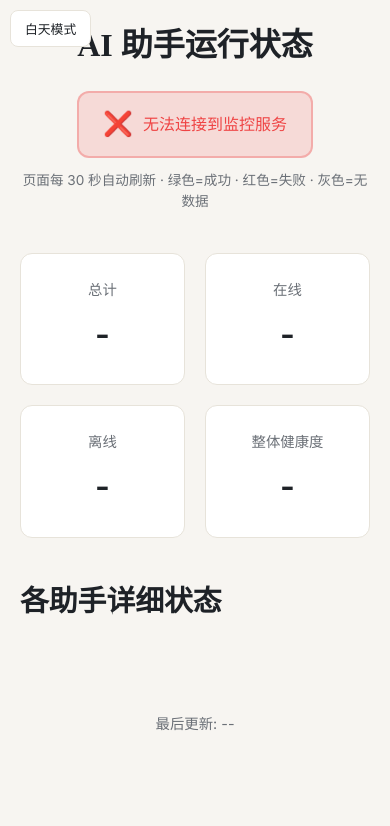
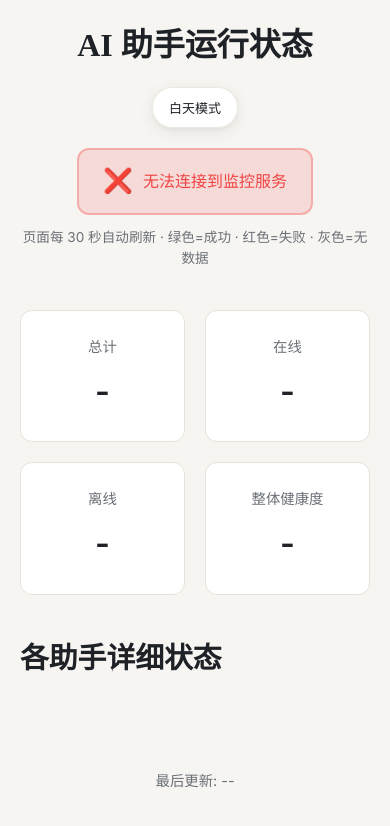
Before and after one commit to nushena/ai-model-health, a website: page public/index.html in a window 390 px wide. Both pictures are taken after a click on the button "自动切换". Drawn offline with Linux system fonts and the light colour scheme; no server answers.

Commit message:
优化主题切换按钮位置和设计
- 将按钮移至页面标题右侧,与'AI 助手运行状态'标题同行
- 重新设计为精美的玻璃态胶囊按钮
  * 24px圆角,半透明背景
  * 毛玻璃模糊效果(backdrop-filter)
  * 多层阴影营造悬浮感
  * 流畅的悬停和点击动画
- PC端标题和按钮横向排列
- 移动端改为垂直布局,按钮居中显示

```diff
--- a/public/css/style.css
+++ b/public/css/style.css
@@ -85,45 +85,58 @@ html.light-mode .footer {
   color: #6B7077;
 }
 
-html.light-mode .theme-toggle-btn {
-  background: #FFFFFF;
-  border-color: #E7E3DA;
-  color: #1E2227;
-}
-
-html.light-mode .theme-toggle-btn:hover {
-  background: #F7F5F1;
-  border-color: #3C5A78;
-}
-
 /* 主题切换按钮 */
 .theme-toggle-wrapper {
-  position: fixed;
-  top: 20px;
-  left: 20px;
-  z-index: 1000;
+  position: absolute;
+  right: 0;
 }
 
 .theme-toggle-btn {
   display: flex;
   align-items: center;
   gap: 8px;
-  padding: 10px 18px;
-  background: #252930;
-  border: 1px solid #353943;
-  border-radius: 8px;
+  padding: 12px 20px;
+  background: rgba(37, 41, 48, 0.95);
+  backdrop-filter: blur(12px);
+  border: 1px solid rgba(53, 57, 67, 0.8);
+  border-radius: 24px;
   color: #e5e7eb;
   font-size: 0.875rem;
   font-weight: 500;
   cursor: pointer;
-  transition: all 0.3s ease;
+  transition: all 0.3s cubic-bezier(0.4, 0, 0.2, 1);
   font-family: 'Inter', sans-serif;
+  box-shadow: 0 4px 16px rgba(0, 0, 0, 0.15),
+              0 2px 4px rgba(0, 0, 0, 0.1);
 }
 
 .theme-toggle-btn:hover {
-  background: #2d3139;
-  border-color: #3C5A78;
-  transform: translateY(-1px);
+  background: rgba(45, 49, 57, 0.98);
+  border-color: rgba(60, 90, 120, 0.8);
+  transform: translateY(-2px);
+  box-shadow: 0 8px 24px rgba(0, 0, 0, 0.25),
+              0 4px 8px rgba(0, 0, 0, 0.15);
+}
+
+.theme-toggle-btn:active {
+  transform: translateY(0);
+  box-shadow: 0 2px 8px rgba(0, 0, 0, 0.2);
+}
+
+html.light-mode .theme-toggle-btn {
+  background: rgba(255, 255, 255, 0.95);
+  backdrop-filter: blur(12px);
+  border-color: rgba(231, 227, 218, 0.8);
+  color: #1E2227;
+  box-shadow: 0 4px 16px rgba(0, 0, 0, 0.08),
+              0 2px 4px rgba(0, 0, 0, 0.04);
+}
+
+html.light-mode .theme-toggle-btn:hover {
+  background: rgba(247, 245, 241, 0.98);
+  border-color: rgba(60, 90, 120, 0.6);
+  box-shadow: 0 8px 24px rgba(0, 0, 0, 0.12),
+              0 4px 8px rgba(0, 0, 0, 0.06);
 }
 
 .container {
@@ -137,12 +150,20 @@ html.light-mode .theme-toggle-btn:hover {
   margin-bottom: 40px;
 }
 
+.header-top {
+  display: flex;
+  justify-content: center;
+  align-items: center;
+  position: relative;
+  margin-bottom: 20px;
+}
+
 .header h1 {
   font-family: 'Playfair Display', serif;
   font-size: 2.5rem;
   font-weight: 600;
   color: #ffffff;
-  margin-bottom: 20px;
+  margin: 0;
 }
 
 .header-note {
@@ -486,14 +507,19 @@ html.light-mode .theme-toggle-btn:hover {
 
 /* 响应式设计 */
 @media (max-width: 768px) {
+  .header-top {
+    flex-direction: column;
+    gap: 16px;
+  }
+
   .theme-toggle-wrapper {
-    top: 10px;
-    left: 10px;
+    position: static;
   }
 
   .theme-toggle-btn {
-    padding: 8px 14px;
-    font-size: 0.8rem;
+    padding: 10px 16px;
+    font-size: 0.8125rem;
+    border-radius: 20px;
   }
 
   .header h1 {
--- a/public/index.html
+++ b/public/index.html
@@ -24,17 +24,18 @@
   </script>
 </head>
 <body>
-  <!-- 主题切换按钮 -->
-  <div class="theme-toggle-wrapper">
-    <button id="theme-toggle" class="theme-toggle-btn" aria-label="切换主题">
-      <span id="theme-text">自动切换</span>
-    </button>
-  </div>
-
   <div class="container">
     <!-- 顶部横幅 -->
     <header class="header">
-      <h1>AI 助手运行状态</h1>
+      <div class="header-top">
+        <h1>AI 助手运行状态</h1>
+        <!-- 主题切换按钮 -->
+        <div class="theme-toggle-wrapper">
+          <button id="theme-toggle" class="theme-toggle-btn" aria-label="切换主题">
+            <span id="theme-text">自动切换</span>
+          </button>
+        </div>
+      </div>
       <div id="overall-banner" class="banner banner-loading">
         <span class="banner-icon">⏳</span>
         <span class="banner-text">正在检查状态...</span>
```
